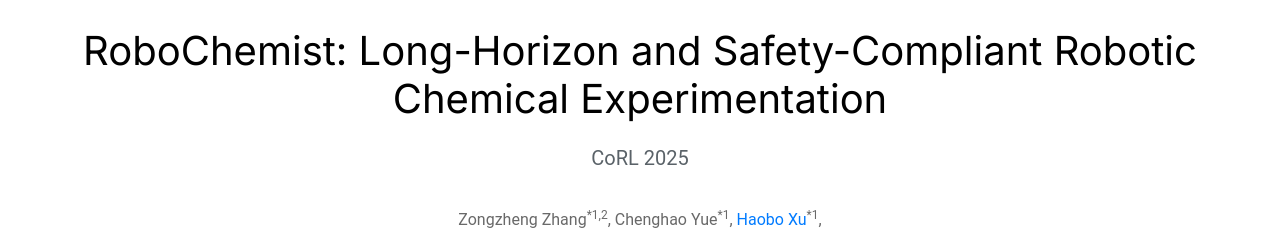
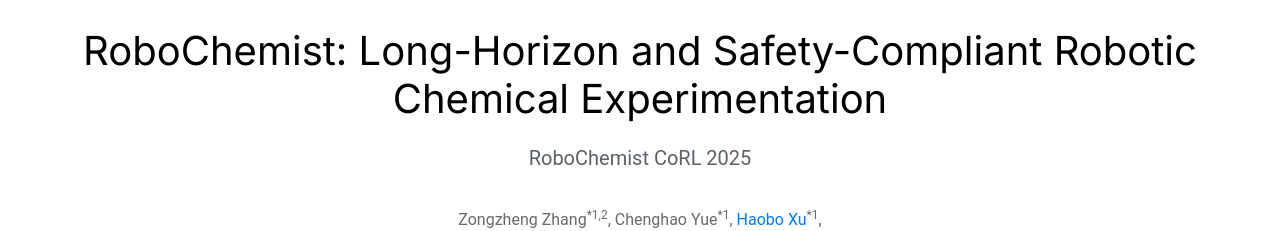
Before and after one commit to ZZongzheng0918/RoboChemist.github.io, a plain HTML site: page index.html in a window 1280 px wide. Shown: the top 231 px of the page. Drawn offline with nearby package versions, Linux system fonts and the light colour scheme.

Commit message:
Update index.html

```diff
--- a/index.html
+++ b/index.html
@@ -25,7 +25,7 @@
 <div class="col-sm-12" style="text-align: center;">
     <h1 class="name" style="font-family:'Inter';font-weight: 500;"><span>RoboChemist: Long-Horizon and Safety-Compliant </span><span>
 Robotic Chemical Experimentation</span><br>
-<h1 style="color:#5a6268;font-size: 1.25em;">CoRL 2025</h1><br>
+<h1 style="color:#5a6268;font-size: 1.25em;">RoboChemist CoRL 2025</h1><br>
             <div class="is-size-5 publication-authors">
             <span class="author-block">
             Zongzheng Zhang</a><sup>*1,2</sup>,</span>
```
